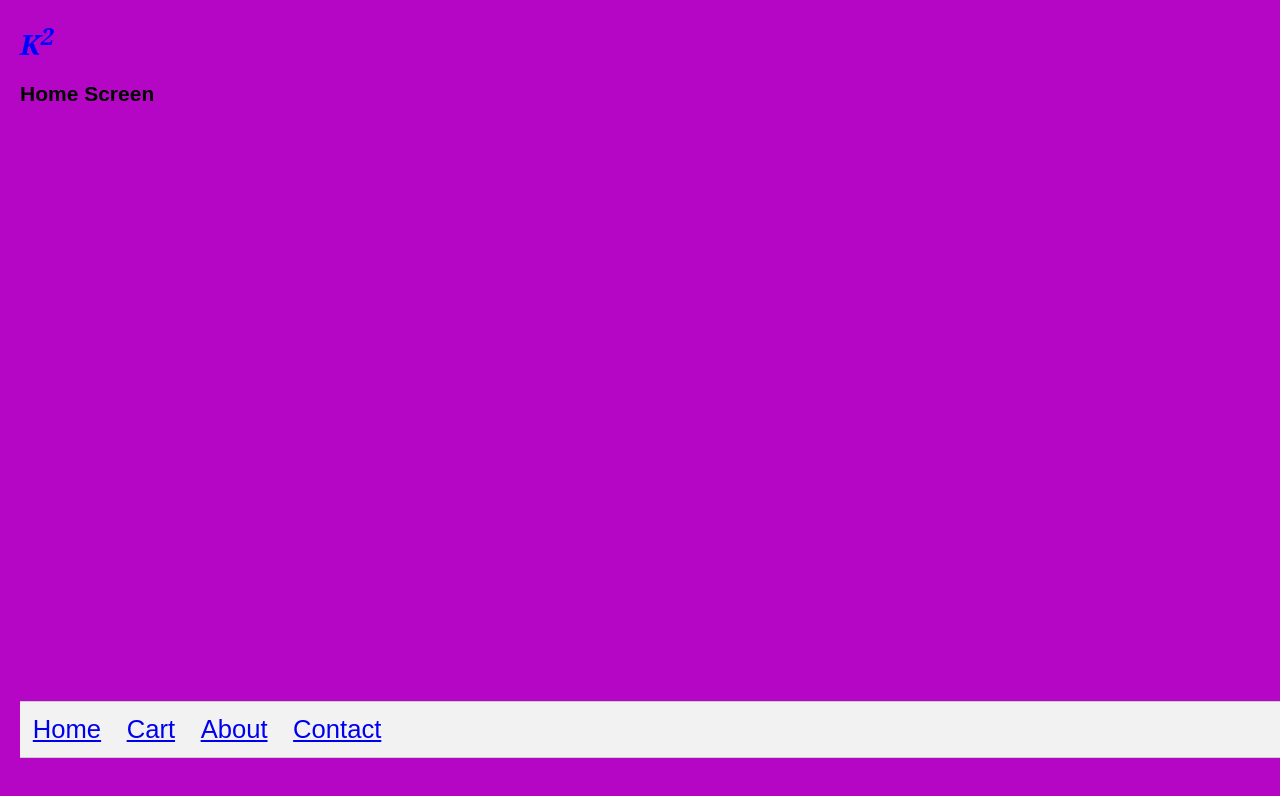
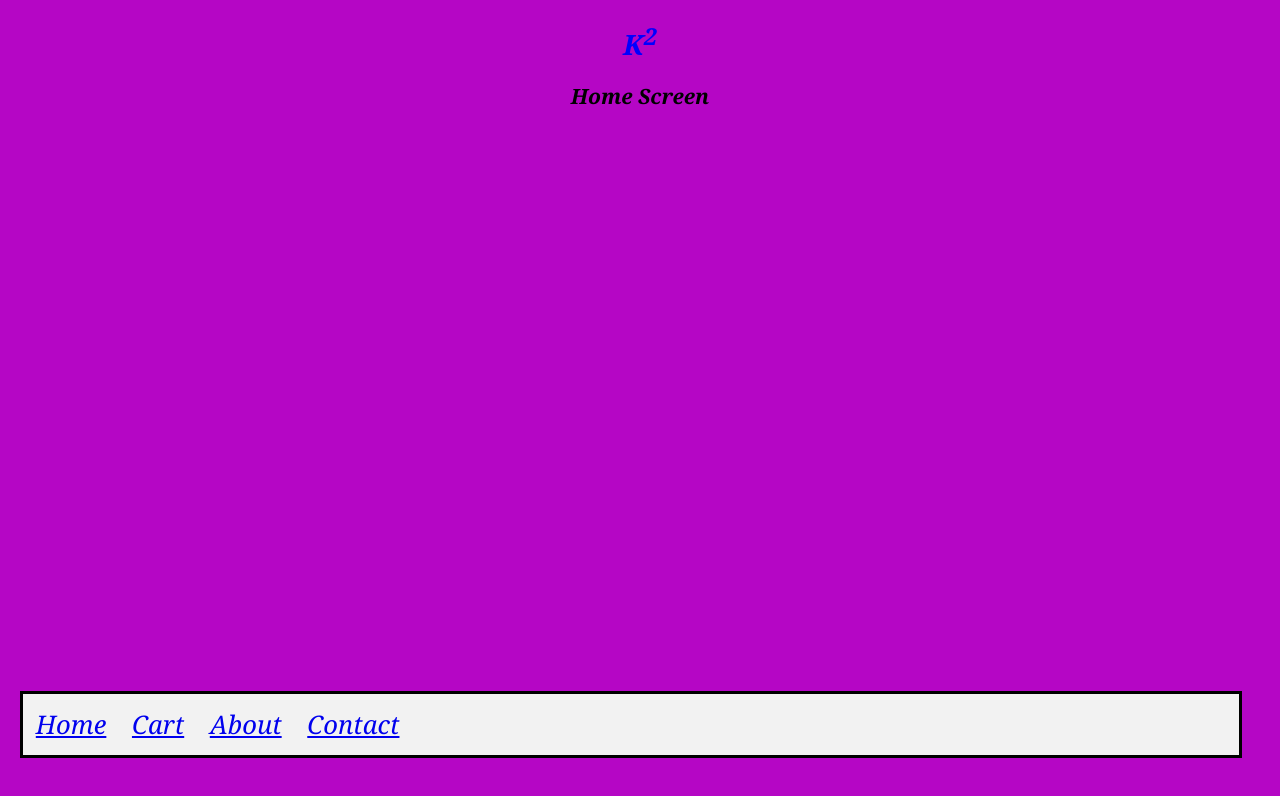
Before and after one commit to Kyle44/k2_web_app, a React (Create React App) app: page /#/ in a window 1280 px wide. Shown: the top 796 px of the page. Built offline with nearby package versions, Linux system fonts and the light colour scheme.

Commit message:
Working on Sass, setup for different pages

```diff
--- a/src/App.js
+++ b/src/App.js
@@ -7,6 +7,8 @@ import {
 } from 'react-router-dom';
 import Home from './screens/Home';
 import Cart from './screens/Cart';
+import About from './screens/About';
+import Contact from './screens/Contact';
 import './index.css';
 
 
@@ -27,6 +29,8 @@ export default class App extends React.Component {
                     <div className="content">
                         <Route exact path="/" render={(props) => <Home />} />
                         <Route path="/cart" render={(props) => <Cart />} />
+						<Route path="/about" render={(props) => <About />} />
+						<Route path="/contact" render={(props) => <Contact />} />
                     </div>
                     <div className="navbar">
                         <div><NavLink exact to="/">Home</NavLink></div>
--- a/src/index.css
+++ b/src/index.css
@@ -1,6 +1,14 @@
-h1 {
+body, * {
   font-family: Georgia, "Times New Roman", Times, serif;
   font-style: italic;
+}
+
+.title {
+  text-align: center;
+}
+
+.navbar {
+  border: 3px solid black;
 }
 
 h1 {
@@ -8,7 +16,7 @@ h1 {
 }
 
 p {
-  color: blue;
+  color: white;
 }
 
 body {
@@ -18,14 +26,12 @@ body {
 }
 
 .navbar {
-  width: 100%;
+  width: 95%;
   float: left;
   margin: 0 0 3em 0;
   padding: 0;
   list-style: none;
   background-color: #f2f2f2;
-  border-bottom: 1px solid #ccc;
-  border-top: 1px solid #ccc;
   position: absolute;
   bottom: 0vw;
 }
--- a/src/index.scss
+++ b/src/index.scss
@@ -1,5 +1,6 @@
 $primary: blue;
 $secondary: rgb(181, 6, 197);
+$tertiary: white;
 
 // Extention
 %common-h1{
@@ -13,6 +14,15 @@ $secondary: rgb(181, 6, 197);
 	font-style: italic;
 }
 
+%center_text{
+	//border: 3px black solid;
+	text-align: center;
+}
+
+%border{
+	border: 3px solid black;
+}
+
 // Function, use looks like :
 // .logo{ @include rotate(30deg) }
 @mixin rotate($value){
@@ -21,35 +31,43 @@ $secondary: rgb(181, 6, 197);
 	transform: $value;
 }
 
+*{
+	@extend %font_std;
+}
 
 h1{
-	@extend %font_std;
 	color: $primary;
+}
+
+h2{
+
 }
 
 
 p{
-	color: $primary;
+	color: $tertiary;
+}
+
+.title{
+	@extend %center_text;
 }
 
 
-
-
 body {
+	@extend %font_std;
     font: 14px "Century Gothic", Futura, sans-serif;
 	margin: 20px;
 	background-color: $secondary;
 }
 
 .navbar {
-	width: 100%;
+	@extend %border;
+	width: 95%;
 	float: left;
 	margin: 0 0 3em 0;
 	padding: 0;
 	list-style: none;
 	background-color: #f2f2f2;
-	border-bottom: 1px solid #ccc;
-	border-top: 1px solid #ccc;
 	position: absolute;
 	bottom: 0vw;
 	div{
--- /dev/null
+++ b/src/screens/About.js
@@ -0,0 +1,24 @@
+import React from 'react';
+import ReactDOM from 'react-dom';
+import '../index.css';
+
+
+export default class About extends React.Component {
+
+	constructor(props) {
+		super(props);
+		this.state = {
+			value: null,
+		};
+	}
+
+
+	render() {
+		return (
+			<div>
+				<h1 className="title">About</h1>
+			</div>
+
+		);
+	}
+}
--- a/src/screens/Cart.js
+++ b/src/screens/Cart.js
@@ -16,10 +16,7 @@ export default class Cart extends React.Component {
     render() {
         return (
             <div>
-                <p>Cart</p>
-				<button className="square">
-                    {/* TODO */}
-                </button>
+				<h1 className="title">Cart</h1>
             </div>
 
         );
--- /dev/null
+++ b/src/screens/Contact.js
@@ -0,0 +1,24 @@
+import React from 'react';
+import ReactDOM from 'react-dom';
+import '../index.css';
+
+
+export default class Contact extends React.Component {
+
+	constructor(props) {
+		super(props);
+		this.state = {
+			value: null,
+		};
+	}
+
+
+	render() {
+		return (
+			<div>
+				<h1 className="title">Contact</h1>
+			</div>
+
+		);
+	}
+}
--- a/src/screens/Home.js
+++ b/src/screens/Home.js
@@ -16,8 +16,8 @@ export default class Home extends React.Component {
     render() {
         return (
             <div>
-				<h1>K<sup>2</sup></h1>
-				<h2>Home Screen</h2>
+				<h1 className="title">K<sup>2</sup></h1>
+				<h2 className="title">Home Screen</h2>
 			</div>
         );
     }
```
